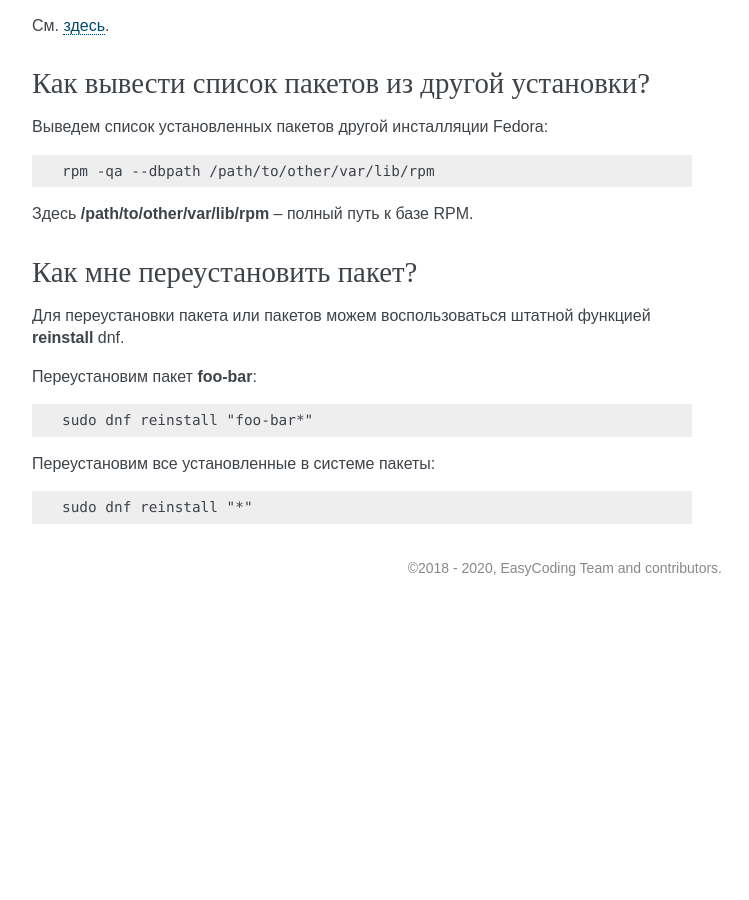
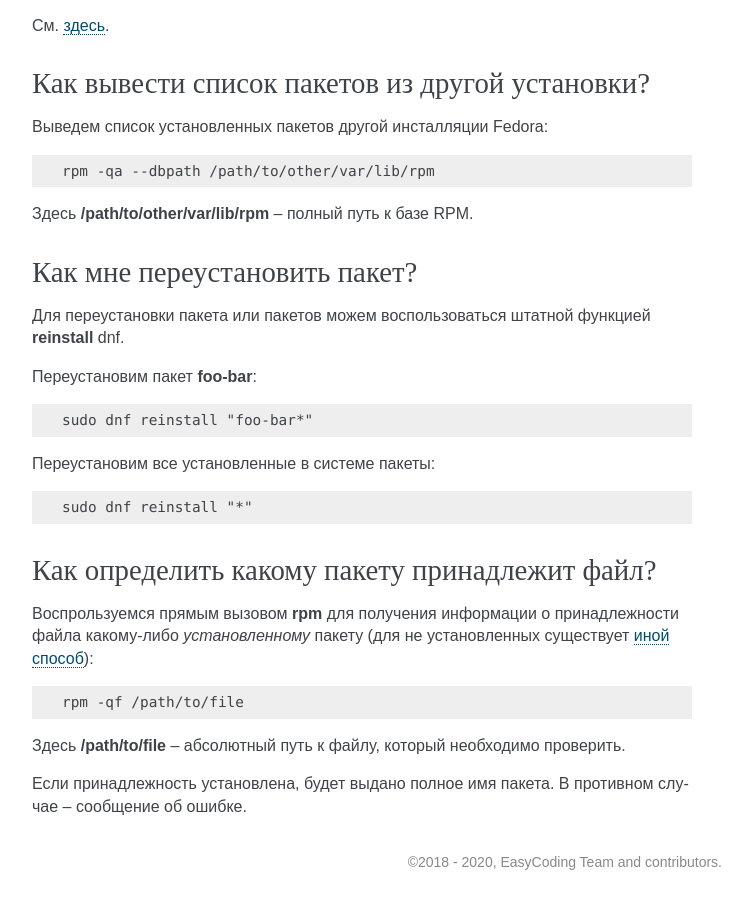
Before and after one commit to RussianFedora/FAQ, a Sphinx documentation site: the page built from source/package-manager.rst, in a window 1280 px wide and 900 px high, scrolled down 19011 px. Shown: the whole window, without its empty margins (388-1137 px from the left). Built offline with Sphinx 7.4.7, drawn with Linux system fonts in a browser that asks for light colours; before the commit the page ends 19617 px from its top, so only the background shows below that; some of the changed text lies outside the part shown.

Commit message:
Added question about getting information from RPM database about installed files.

```diff
--- a/source/package-manager.rst
+++ b/source/package-manager.rst
@@ -1108,3 +1108,19 @@ Dnf автоматически удаляет зависимости, не ну
 .. code-block:: text
 
     sudo dnf reinstall "*"
+
+.. index:: rpm, package, file
+.. _rpm-check-file:
+
+Как определить какому пакету принадлежит файл?
+===================================================
+
+Воспрользуемся прямым вызовом **rpm** для получения информации о принадлежности файла какому-либо *установленному* пакету (для не установленных существует :ref:`иной способ <dnf-find-file>`):
+
+.. code-block:: text
+
+    rpm -qf /path/to/file
+
+Здесь **/path/to/file** -- абсолютный путь к файлу, который необходимо проверить.
+
+Если принадлежность установлена, будет выдано полное имя пакета. В противном случае -- сообщение об ошибке.
```
